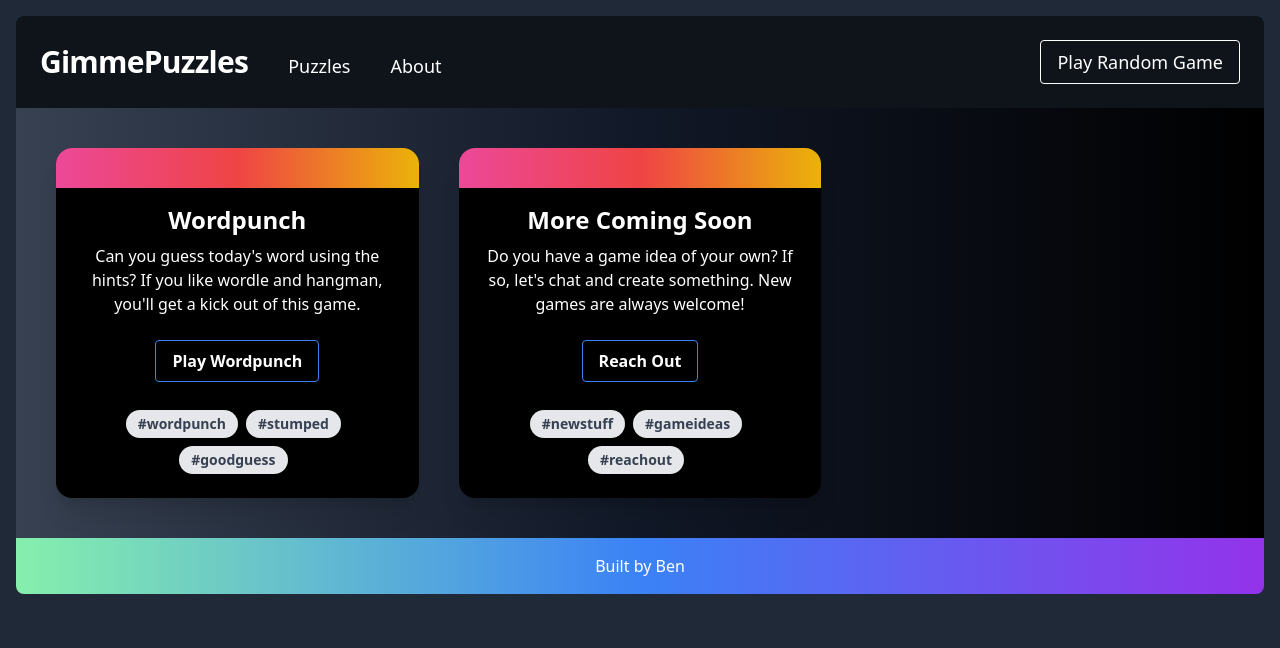
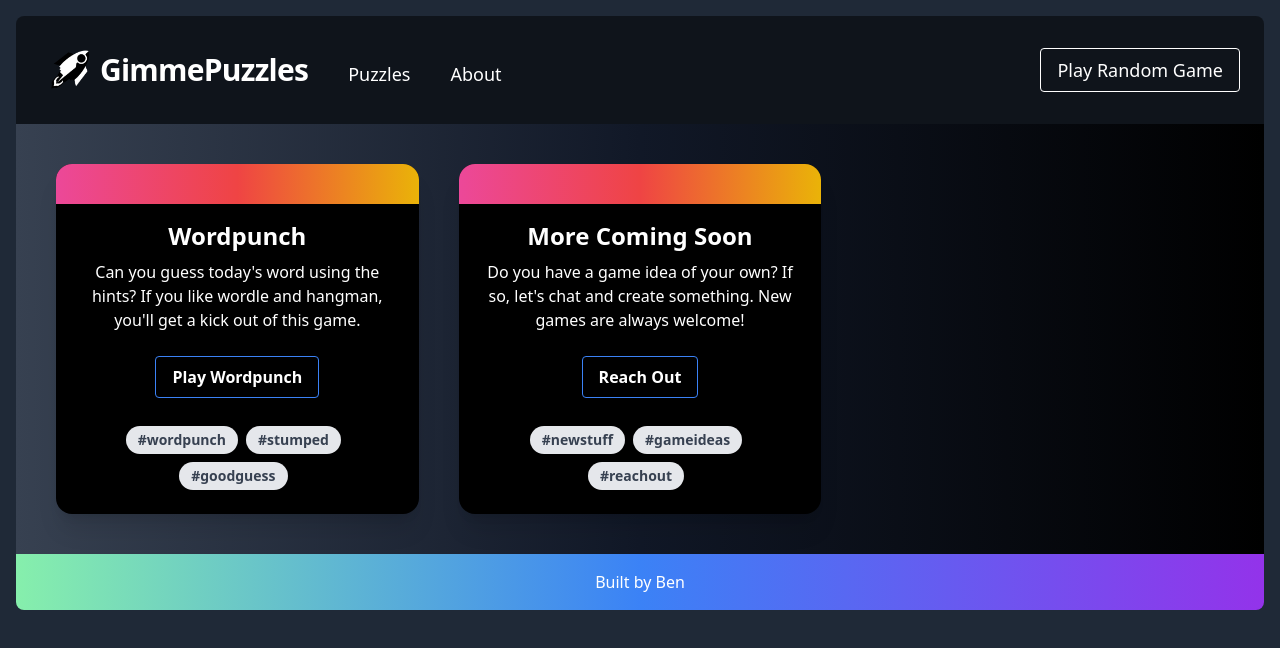
Before and after one commit to scheerio/Gimme-Games, a Next.js app: page / in a window 1280 px wide. Shown: the top 648 px of the page. Built offline with nearby package versions, Linux system fonts and the light colour scheme.

Commit message:
Added heads and added logo

```diff
--- a/components/Navbar.tsx
+++ b/components/Navbar.tsx
@@ -40,9 +40,9 @@ function Navbar({}: NavbarProps) {
             <div className="flex items-center flex-shrink-0 text-white mr-0">
                 <Link href="/">
                     <a className="flex flex-row">
-                        {/* <Image className="w-full" src="/../public/icon.png" alt="website logo" width="60" height="60"/>
-                        <span className="mt-3 font-semibold text-3xl tracking-tight sm:mr-5">GimmePuzzles</span> */}
-                        <span className="font-semibold text-3xl tracking-tight sm:mr-5">GimmePuzzles</span>
+                        <Image className="w-full" src="/icon.png" alt="website logo" width="60" height="60"/>
+                        <span className="mt-3 font-semibold text-3xl tracking-tight sm:mr-5">GimmePuzzles</span>
+                        {/* <span className="font-semibold text-3xl tracking-tight sm:mr-5">GimmePuzzles</span> */}
                     </a>
                 </Link>
             </div>
--- a/games/Wordpunch/Wordpunch.tsx
+++ b/games/Wordpunch/Wordpunch.tsx
@@ -7,6 +7,7 @@ import styles from '../styles/Wordpunch.module.css';
 import { WRONG_GUESS_DIALOGS, WRONG_BUT_CLOSE_GUESS_DIALOGS, LOST_GAME_DIALOGS, WON_GAME_DIALOG } from '../../static/wordpunch/wordpunch_constants';
 import Countdown from 'react-countdown';
 import ReactTooltip from 'react-tooltip';
+import Head from 'next/head';
 
 /* Wordpunch game */
 
@@ -153,6 +154,10 @@ function Wordpunch({}: Props) {
 
   return (
     <>
+      <Head>
+        <title>Wordpunch | GimmePuzzles</title>
+        <meta name="keywords" content="wordpunch"/>
+      </Head>
       {/* Handles modal rendering */}
       {modalOpen ? <InstructionsModal handleExitModal={handleExitModal}/> : null}
 
--- a/pages/about.tsx
+++ b/pages/about.tsx
@@ -1,5 +1,6 @@
 import React from 'react'
 import Layout from '../components/Layout'
+import Head from 'next/head'
 
 /* This is the about page for the website */
 
@@ -7,6 +8,11 @@ type Props = {}
 
 function About({}: Props) {
   return (
+      <>
+        <Head>
+            <title>About | GimmePuzzles</title>
+            <meta name="keywords" content="wordpunch"/>
+        </Head>
         <Layout>
             <div className="h-fit pt-1 pr-1 pl-1 pb-20">
                 <h1 className="p-5 text-3xl">If you love a good puzzle, this was made for you!</h1>
@@ -14,6 +20,7 @@ function About({}: Props) {
                 <p className="pl-5 pt-5 text-xl">Have a puzzle idea and want to turn it into reality? Or just have some feedback? Feel free to <a className="font-semibold text-blue-200 underline" href="mailto:gimmepuzzles@gmail.com?subject=Reaching Out!">reach out</a>.</p>
             </div>
         </Layout>
+      </>
   )
 }
 
--- a/pages/index.tsx
+++ b/pages/index.tsx
@@ -27,11 +27,17 @@ const Home: NextPage = () => {
   }, [])
 
   return (
-    <Layout>
-      <div className="text-white p-10 bg-gradient-to-r from-gray-700 via-gray-900 to-black">
-        <GameGrid data={currentData} />
-      </div>
-    </Layout>
+    <>
+      <Head>
+        <title>Puzzles | GimmePuzzles</title>
+        <meta name="keywords" content="puzzles"/>
+      </Head>
+      <Layout>
+        <div className="text-white p-10 bg-gradient-to-r from-gray-700 via-gray-900 to-black">
+          <GameGrid data={currentData} />
+        </div>
+      </Layout>
+    </>
   )
 }
 
```
Also changed, not shown: public/vercel.svg (deleted). Lines whose indentation alone changed are shown as unchanged.
